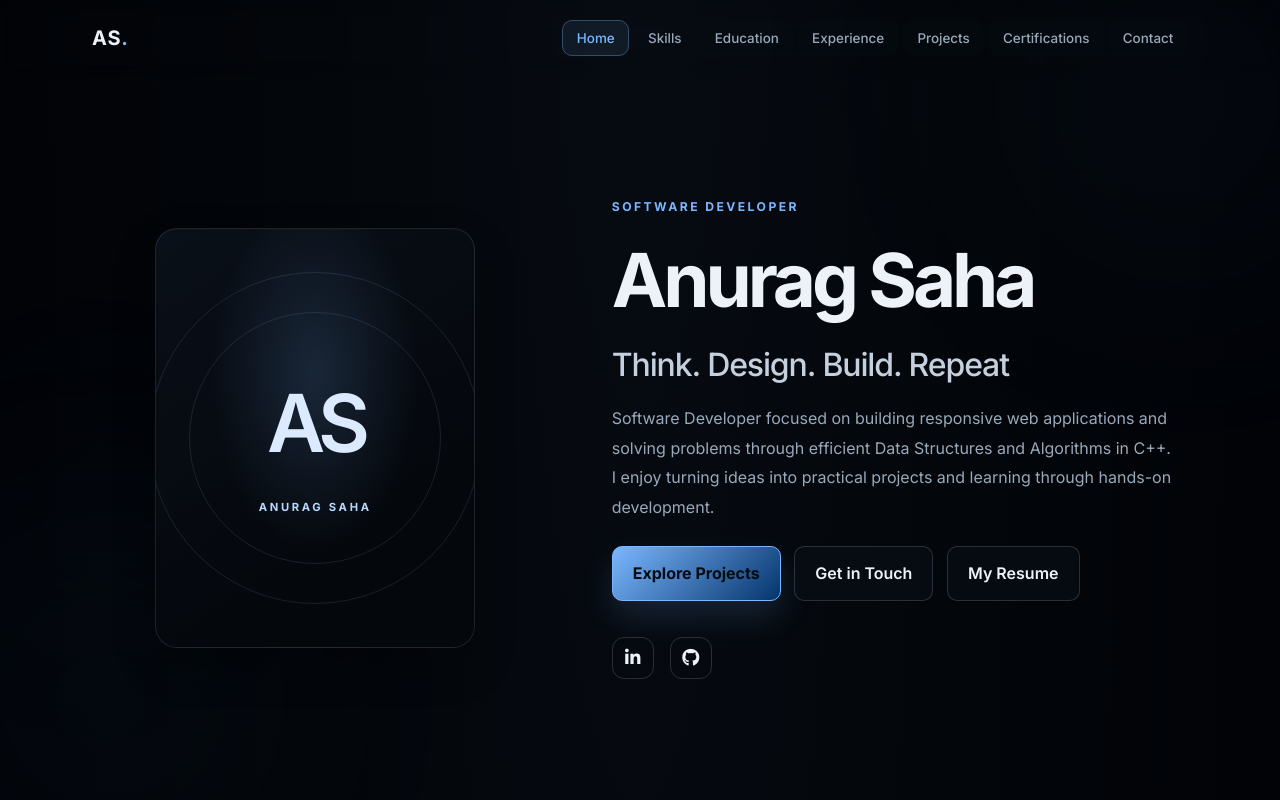
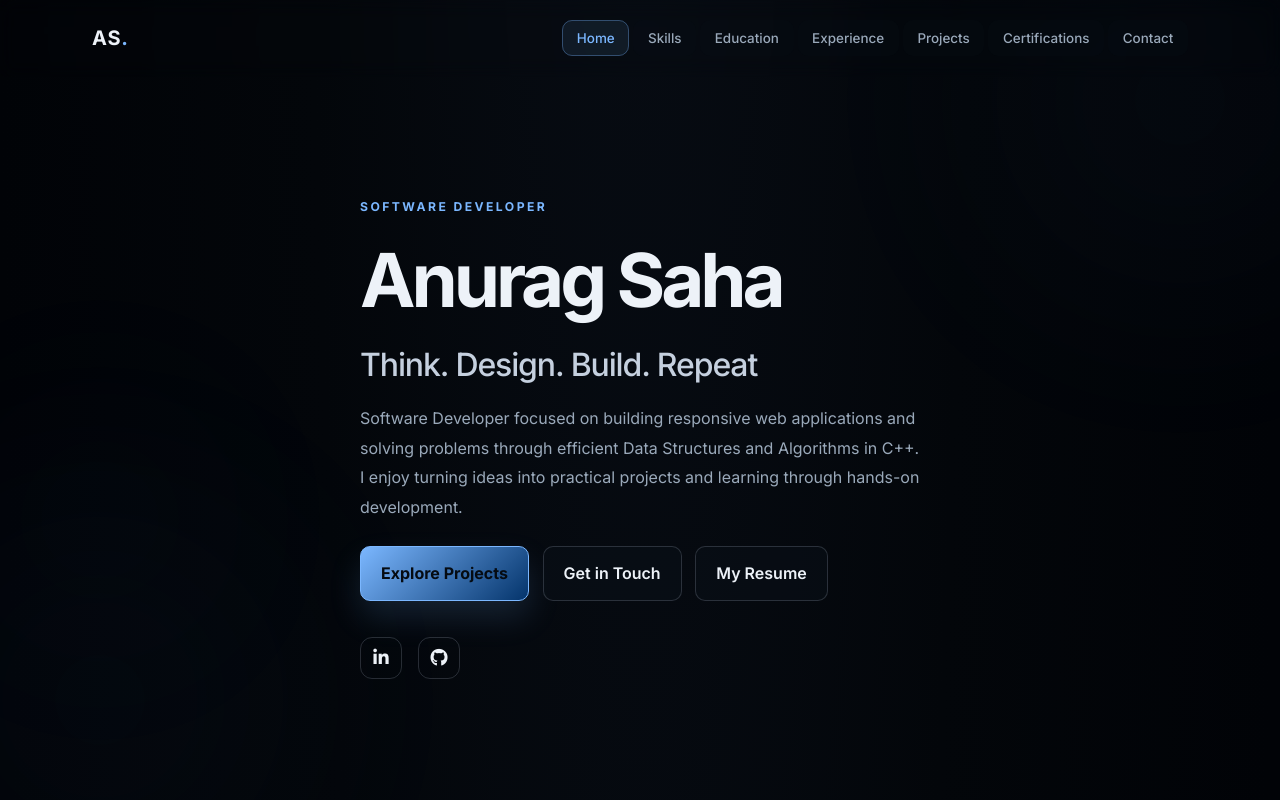
Before and after one commit to sahaanurag207-oss/MY_PORTFOLIO, a plain HTML site: page index.html in a window 1280 px wide. Shown: the top 800 px of the page. Drawn offline with Linux system fonts and the light colour scheme.

Commit message:
change_5

```diff
--- a/index.html
+++ b/index.html
@@ -49,12 +49,6 @@
     <main>
         <section id="home" class="hero">
             <div class="container hero-container">
-                <div class="hero-image-wrapper">
-                    <div class="hero-monogram" aria-hidden="true">
-                        <span class="hero-monogram-mark">AS</span>
-                        <span class="hero-monogram-caption">ANURAG SAHA</span>
-                    </div>
-                </div>
                 <div class="hero-content">
                     <p class="hero-eyebrow">SOFTWARE DEVELOPER</p>
                     <h1 class="hero-title">Anurag <span>Saha</span></h1>
--- a/style.css
+++ b/style.css
@@ -284,74 +284,14 @@ textarea:focus-visible {
 
 .hero-container {
     display: grid;
-    grid-template-columns: minmax(280px, 0.85fr) minmax(0, 1.15fr);
-    gap: clamp(3rem, 7vw, 6rem);
+    grid-template-columns: minmax(0, 1fr);
     align-items: center;
-}
-
-.hero-image-wrapper {
-    position: relative;
-    display: flex;
-    justify-content: center;
-    align-items: center;
-}
-
-.hero-monogram {
-    position: relative;
-    width: min(100%, 320px);
-    height: 420px;
-    display: flex;
-    flex-direction: column;
-    align-items: center;
-    justify-content: center;
-    gap: 0.75rem;
-    overflow: hidden;
-    border-radius: 22px;
-    border: 1px solid rgba(202, 217, 239, 0.12);
-    background:
-        radial-gradient(ellipse at 50% 35%, rgba(123, 183, 255, 0.16), transparent 46%),
-        linear-gradient(145deg, #0a1019, #04070c 72%);
-    box-shadow: var(--shadow-soft), inset 0 1px 0 rgba(255, 255, 255, 0.02);
-    animation: fadeInScale 0.8s ease-out;
-}
-
-.hero-monogram::before,
-.hero-monogram::after {
-    position: absolute;
-    content: "";
-    border: 1px solid rgba(161, 201, 255, 0.12);
-    border-radius: 50%;
-}
-
-.hero-monogram::before {
-    width: 250px;
-    height: 250px;
-}
-
-.hero-monogram::after {
-    width: 330px;
-    height: 330px;
-}
-
-.hero-monogram-mark {
-    z-index: 1;
-    color: #dceaff;
-    font-size: 5rem;
-    font-weight: 600;
-    letter-spacing: -0.08em;
-}
-
-.hero-monogram-caption {
-    z-index: 1;
-    color: var(--accent-hover);
-    font-size: 0.7rem;
-    font-weight: 700;
-    letter-spacing: 0.24em;
 }
 
 .hero-content {
     display: flex;
     flex-direction: column;
+    max-width: 780px;
     gap: 1.25rem;
     animation: fadeInUp 1s ease-out;
 }
@@ -952,10 +892,6 @@ textarea:focus-visible {
         align-items: center;
     }
 
-    .hero-image-wrapper {
-        order: 0;
-    }
-
     .hero-subtitle {
         max-width: 620px;
     }
@@ -1002,11 +938,6 @@ textarea:focus-visible {
 
     .hero {
         padding-top: 2rem;
-    }
-
-    .hero-monogram {
-        height: 350px;
-        width: min(100%, 270px);
     }
 
     .hero-actions {
```
